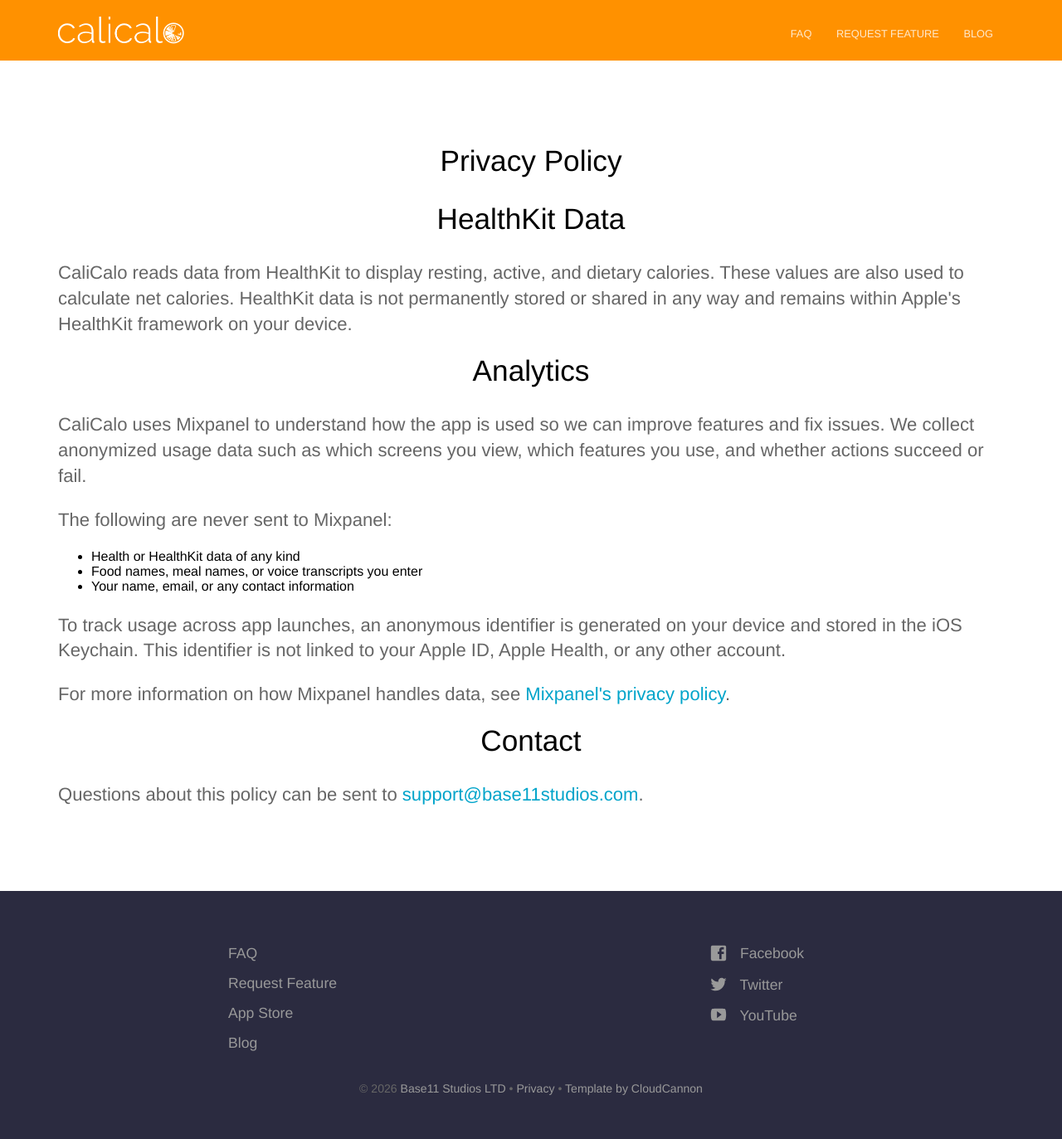
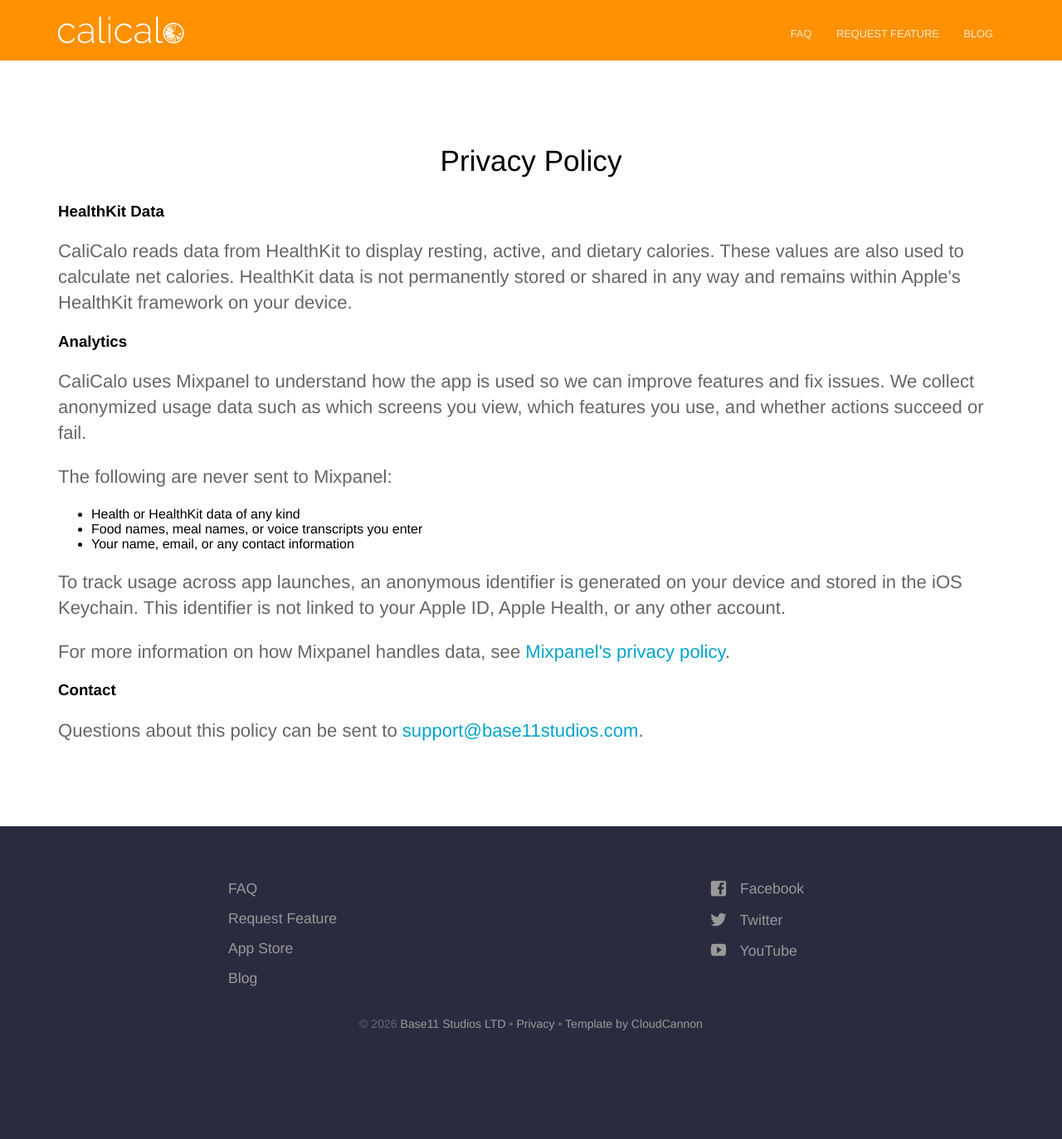
Before and after one commit to Base11Studios/calicalo-site, a Jekyll site: the page built from privacy.html, in a window 1280 px wide. Shown: the whole page at 83% size. Built offline with Jekyll 4.4.1, drawn with Linux system fonts in a browser that asks for light colours; comment, search, counter and statistics services are not loaded; after the commit the page ends 1295 px from its top, so only the background shows below that.

```diff
--- a/privacy.html
+++ b/privacy.html
@@ -2,11 +2,11 @@
 title: Privacy Policy
 ---
 
-<h2>HealthKit Data</h2>
+<h3>HealthKit Data</h3>
 
 <p>CaliCalo reads data from HealthKit to display resting, active, and dietary calories. These values are also used to calculate net calories. HealthKit data is not permanently stored or shared in any way and remains within Apple's HealthKit framework on your device.</p>
 
-<h2>Analytics</h2>
+<h3>Analytics</h3>
 
 <p>CaliCalo uses Mixpanel to understand how the app is used so we can improve features and fix issues. We collect anonymized usage data such as which screens you view, which features you use, and whether actions succeed or fail.</p>
 
@@ -22,6 +22,6 @@ title: Privacy Policy
 
 <p>For more information on how Mixpanel handles data, see <a href="https://mixpanel.com/legal/privacy-policy">Mixpanel's privacy policy</a>.</p>
 
-<h2>Contact</h2>
+<h3>Contact</h3>
 
 <p>Questions about this policy can be sent to <a href="mailto:support@base11studios.com">support@base11studios.com</a>.</p>
```
